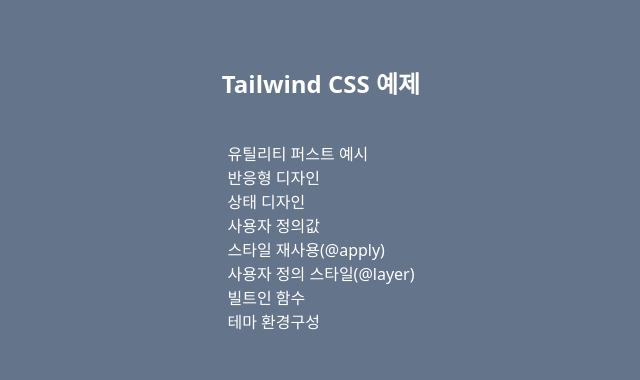
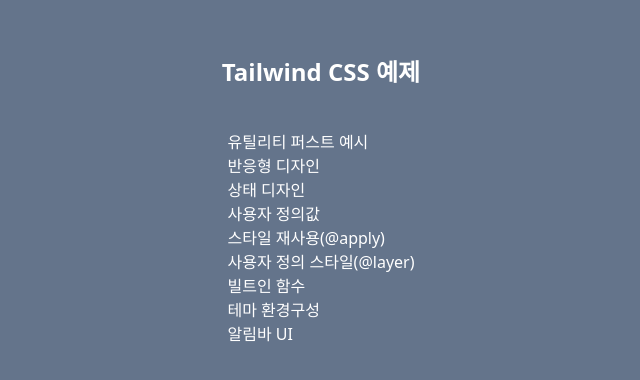
Before and after one commit to llhyeon/learn-tailwind, a website: page index.html in a window 1280 px wide. Shown: the part 180-560 px from the top of the page, without its empty margins (319-959 px from the left). Drawn offline with Linux system fonts and the light colour scheme.

Commit message:
알림 UI 링크 추가

```diff
--- a/index.html
+++ b/index.html
@@ -18,6 +18,7 @@
       <li><a href="/src/views/06-layer.html">사용자 정의 스타일(@layer)</a></li>
       <li><a href="/src/views/07-built-in.html">빌트인 함수</a></li>
       <li><a href="/src/views/08-theme-config.html">테마 환경구성</a></li>
+      <li><a href="/src/views/09-notification.html">알림바 UI</a></li>
     </ul>
   </body>
 </html>
```
